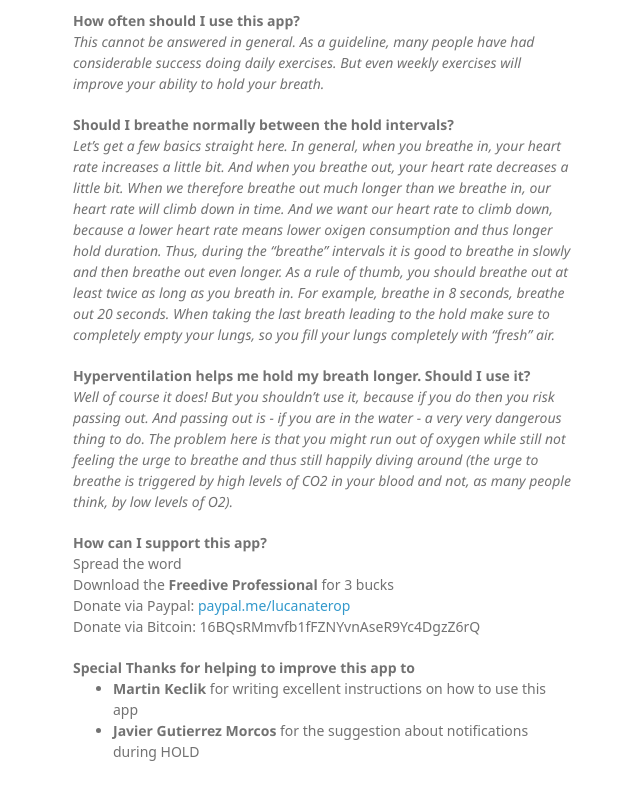
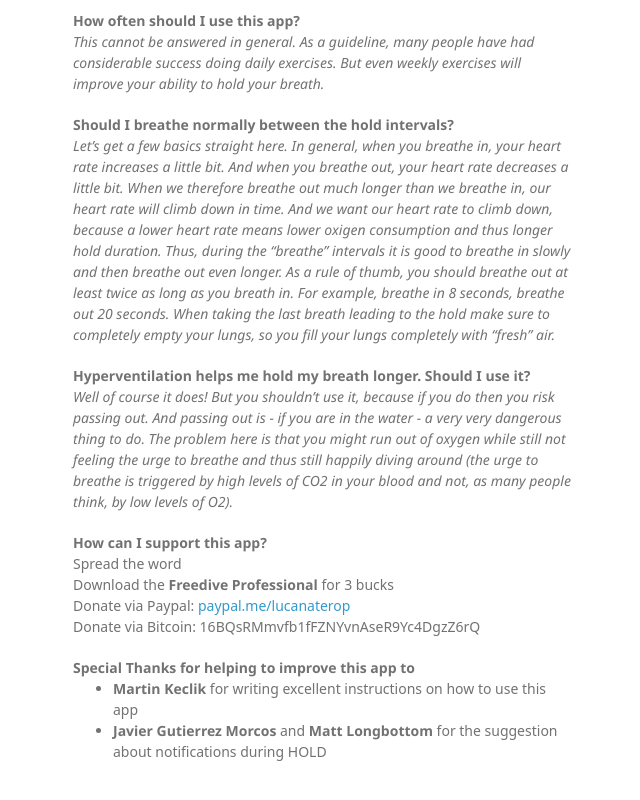
Before and after one commit to lucnat/freedive-legacy, a plain HTML site: page index.html in a window 1280 px wide. Shown: the part 2245-3045 px from the top of the page, without its empty margins (497-1137 px from the left). Drawn offline with Linux system fonts and the light colour scheme; a web font is replaced by a local one.

Commit message:
add credit

```diff
--- a/index.html
+++ b/index.html
@@ -58,7 +58,7 @@ A simple but effective breathhold training application for freedivers. <br>
     <b>Special Thanks for helping to improve this app to </b>
     <ul>
       <li><b>Martin Keclik</b> for writing excellent instructions on how to use this app</li>
-      <li><b>Javier Gutierrez Morcos</b> for the suggestion about notifications during HOLD</li>
+      <li><b>Javier Gutierrez Morcos</b> and <b>Matt Longbottom</b> for the suggestion about notifications during HOLD</li>
     </ul>
 
           </section>
```
